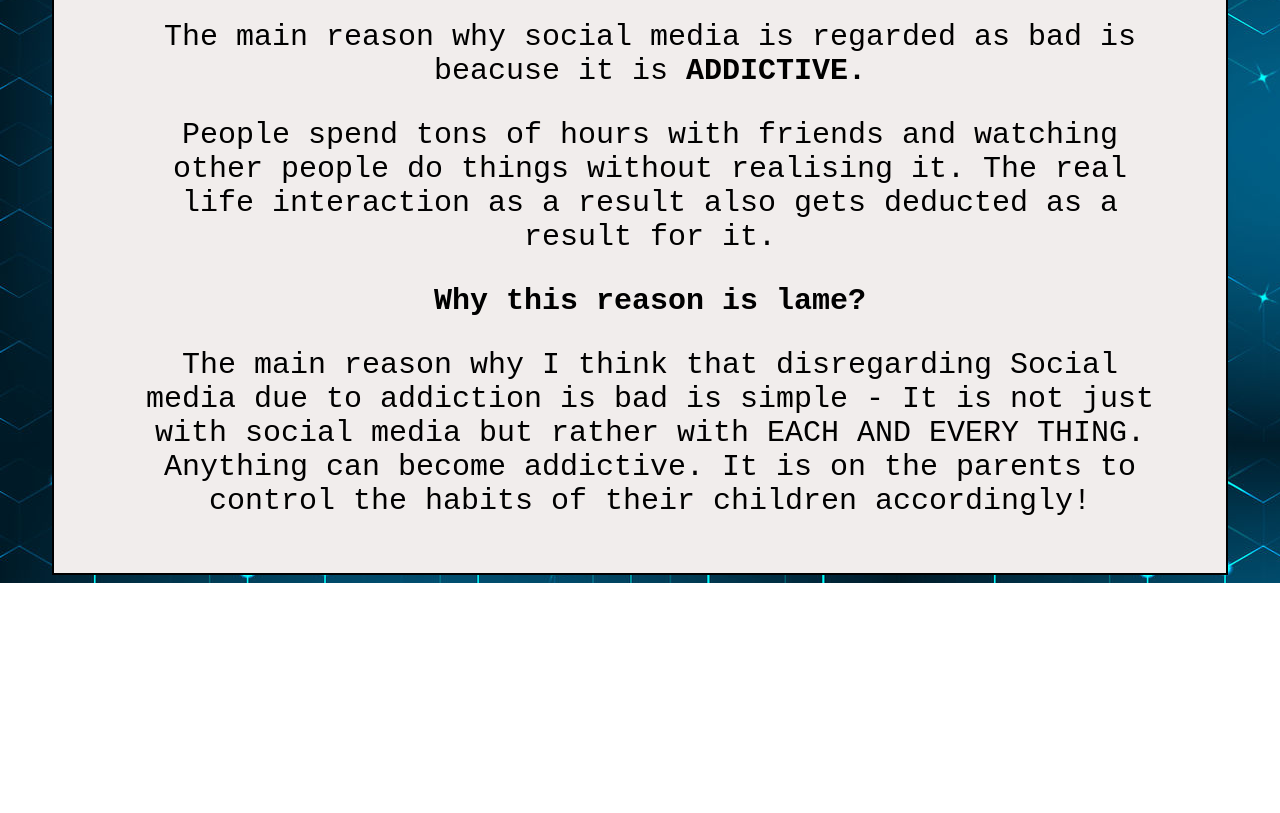
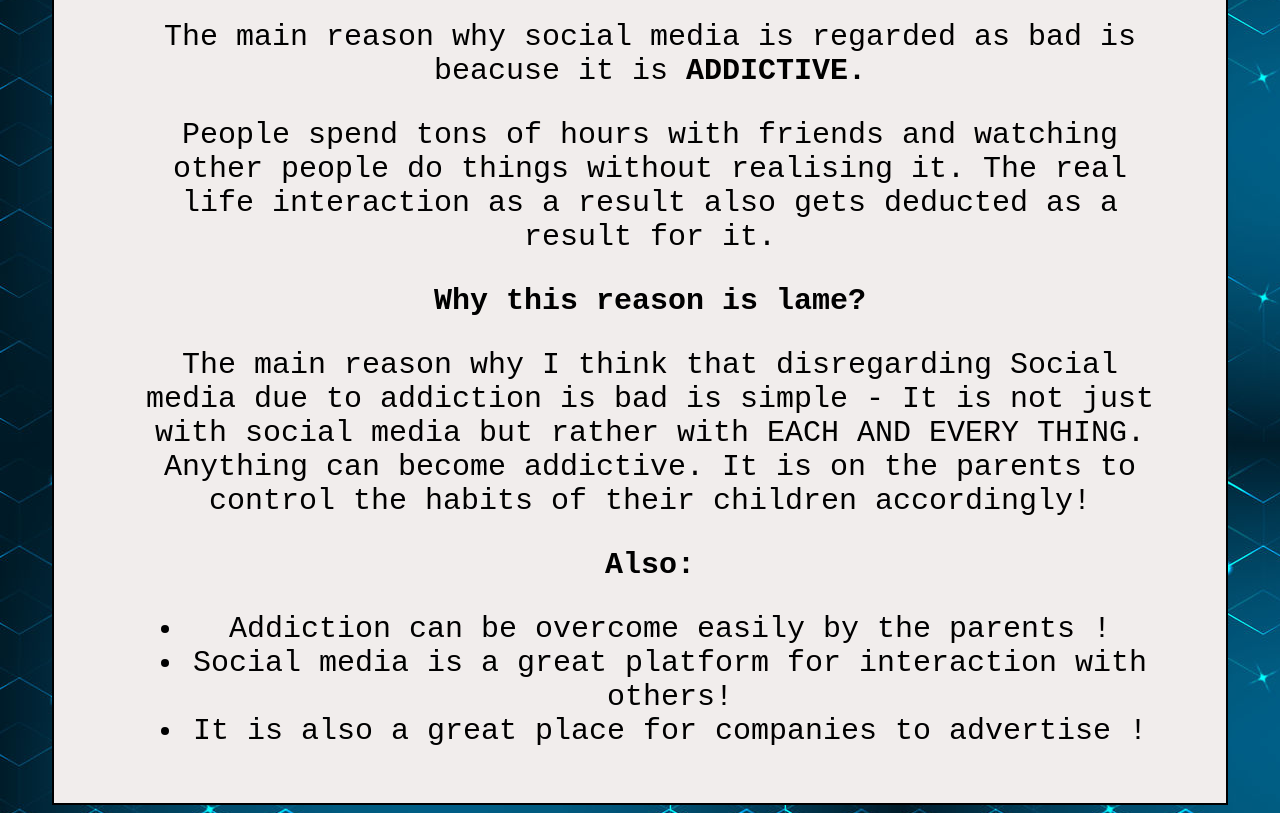
Before and after one commit to Boost-Python-HTML/Code_in_website, a plain HTML site: page index.html in a window 1280 px wide. Shown: the part 758-1571 px from the top of the page. Before the commit the page ends 1341 px from the top, so only its background shows below. Drawn offline with Linux system fonts and the light colour scheme.

Commit message:
Update index.html

```diff
--- a/index.html
+++ b/index.html
@@ -70,7 +70,13 @@ background-color: black;
    <p>People spend tons of hours with friends and watching other people do things without realising it. The real life interaction as a result also gets deducted as a result for it.</p>
    <p><b>Why this reason is lame?</b></p>
    <p>The main reason why I think that disregarding Social media due to addiction is bad is simple - It is not just with social media but rather with EACH AND EVERY THING.
-   Anything can become addictive. It is on the parents to control the habits of their children accordingly!  </p>
+   Anything can become addictive. It is on the parents to control the habits of their children accordingly!</p>
+   <b>Also:</b>
+   <ul>
+	<li>Addiction can be overcome easily by the parents !</li>
+	<li>Social media is a great platform for interaction with others!</li>
+	<li>It is also a great place for companies to advertise !</li>
+   </ul>
 
    </div>
 </center>
```
